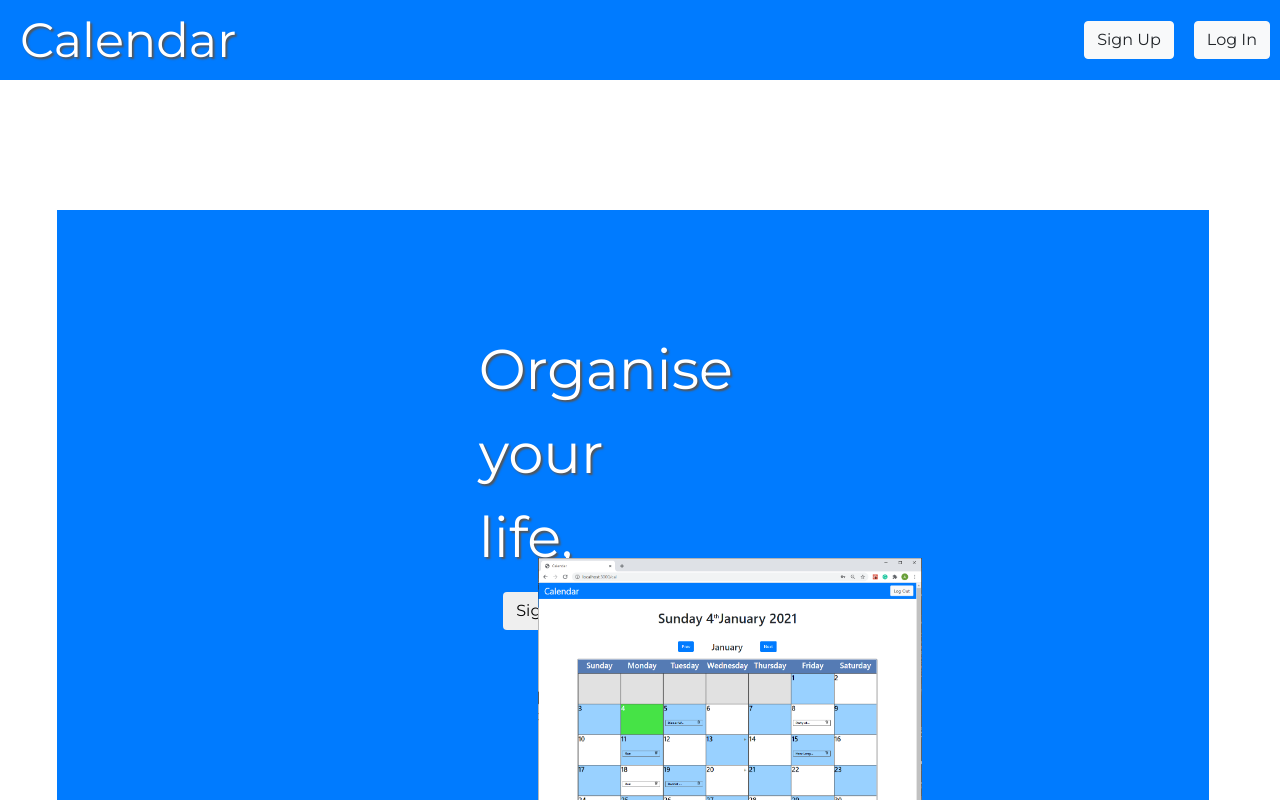
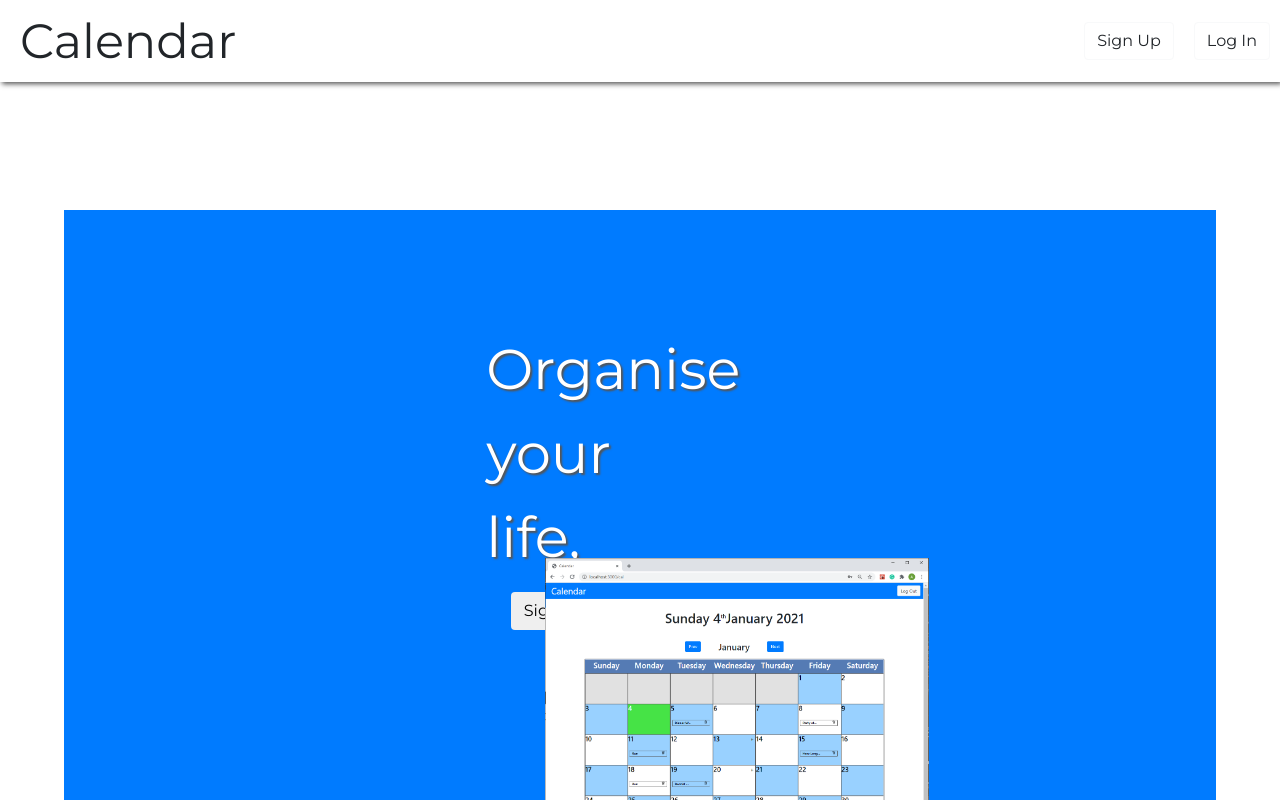
Before and after one commit to AlexHutchison-Dev/Mern-Cal, a React (Create React App) app in the folder client/: page / in a window 1280 px wide. Shown: the top 800 px of the page. Built offline with nearby package versions, Linux system fonts and the light colour scheme.

Commit message:
User interface changes

```diff
--- a/client/public/styles.css
+++ b/client/public/styles.css
@@ -8,7 +8,6 @@ body {
 }
 #root {
   width: 100vw;
-  margin-left: -15px
   ;
 }
 h1 {
--- a/client/src/App.js
+++ b/client/src/App.js
@@ -16,7 +16,7 @@ import Register from "./Components/Register";
 library.add(fab);
 
 const AppContainer = styled.div`
-  margin-top: 82px;
+  /* margin-top: 82px; */
 `;
 function App() {
   return (
--- a/client/src/Components/Calendar.js
+++ b/client/src/Components/Calendar.js
@@ -1,6 +1,6 @@
-import React, {useContext, useEffect} from "react";
+import React, { useContext, useEffect } from "react";
 import ModalBase from "./Modals/ModalBase";
-import {DateContext} from '../Contexts/DateContext'
+import { DateContext } from "../Contexts/DateContext";
 import styled from "styled-components";
 
 import CalendarData from "./CalendarData";
@@ -8,20 +8,17 @@ import CalendarData from "./CalendarData";
 const Container = styled.div`
   height: calc(100vh - 82px);
   width: 100vw;
-  margin: 0;
 `;
 //TODO location for ModalContext.Provider
 function Calendar() {
+  const [dateContext] = useContext(DateContext);
 
-  const [dateContext,] = useContext(DateContext);
-
-  useEffect(() => {
-  }, [dateContext.targetDate]);
+  useEffect(() => {}, [dateContext.targetDate]);
 
   return (
-    <Container className="container">
-        <CalendarData />
-        <ModalBase />
+    <Container>
+      <CalendarData />
+      <ModalBase />
     </Container>
   );
 }
--- a/client/src/Components/MonthSelect.js
+++ b/client/src/Components/MonthSelect.js
@@ -7,7 +7,7 @@ const MonthSelectContainer = styled.div`
   display: flex;
   align-items: center;
   justify-content: space-between;
-  width: 20%;
+  width: 30%;
 `;
 
 const MonthButton = styled.button`
@@ -20,6 +20,7 @@ const MonthButton = styled.button`
 const CurrentMonth = styled.h3`
   display: flex;
   width: 175px;
+  color: #555;
 `;
 
 function MonthSelect() {
@@ -35,12 +36,13 @@ function MonthSelect() {
   return (
     <MonthSelectContainer>
       <MonthButton type="button" className="btn" onClick={handlePrevious}>
-        Prev
+        &lt;
+      </MonthButton>
+
+      <MonthButton type="button" className="btn" onClick={handleNext}>
+        &gt;
       </MonthButton>
       <CurrentMonth>{getMonth(globalState.targetDate.$M)}</CurrentMonth>
-      <MonthButton type="button" className="btn" onClick={handleNext}>
-        Next
-      </MonthButton>
     </MonthSelectContainer>
   );
 }
--- a/client/src/Components/Nav.js
+++ b/client/src/Components/Nav.js
@@ -8,6 +8,8 @@ import { DateContext } from "../Contexts/DateContext";
 const NavContainer = styled.div`
   display: flex;
   justify-content: space-between;
+  box-shadow: 2px 2px 5px #555;
+
 `;
 
 const NavBar = styled.nav`
@@ -17,22 +19,23 @@ const NavBar = styled.nav`
   width: 100%;
   height: 10%;
   margin: auto;
+  background-color: white;
   /* padding-top: 15px; */
 `;
 
 const Logo = styled.a`
   font-size: 3rem !important;
   margin-left: 20px;
-  color: white !important;
-  text-shadow: 2px 2px 2px #555;
+  color: #555;
 `;
 
 const NavBtn = styled.button`
   margin: 0 10px 0 10px;
+  background-color: white;
 `;
 
 const CurrentYear = styled.h1`
-  color: white;
+  color: #555;
 `;
 
 const AuthButtonContainer = styled.div`
@@ -56,7 +59,7 @@ function Nav() {
   }
   return (
     <NavContainer>
-      <NavBar className="fixed-top navbar-dark bg-primary">
+      <NavBar>
         {userContext.user.id ? (
           <MonthSelect />
         ) : (
--- a/client/src/Components/Weekdays.js
+++ b/client/src/Components/Weekdays.js
@@ -9,16 +9,14 @@ const WeekdaysContainer = styled.div`
   flex-wrap: nowrap;
   width: 100%;
   height: 50px;
-  background-color: rgba(52, 97, 165, 0.836);
-  border-bottom: 2px solid rgba(0, 0, 0);
-  color: white;
+  color: #555;
 `;
 
 const DayLabels = styled.div`
   display: flex;
   word-wrap: wrap;
   width: calc(100% / 7);
-  color: white;
+  color: #555;
   height: 50px;
   align-items: center;
 
--- a/client/src/index.css
+++ b/client/src/index.css
@@ -1,5 +1,6 @@
 * {
   display: inline-block;
   margin: 0;
+  padding: 0;
   justify-content: center;
 }
```
Also changed, not shown: client/src/Components/CalendarData.js (+0 -11 lines), client/src/Helpers/httpHelper.js (+3 -6 lines), 2 other files (tests, documents, lock files or other folders).
